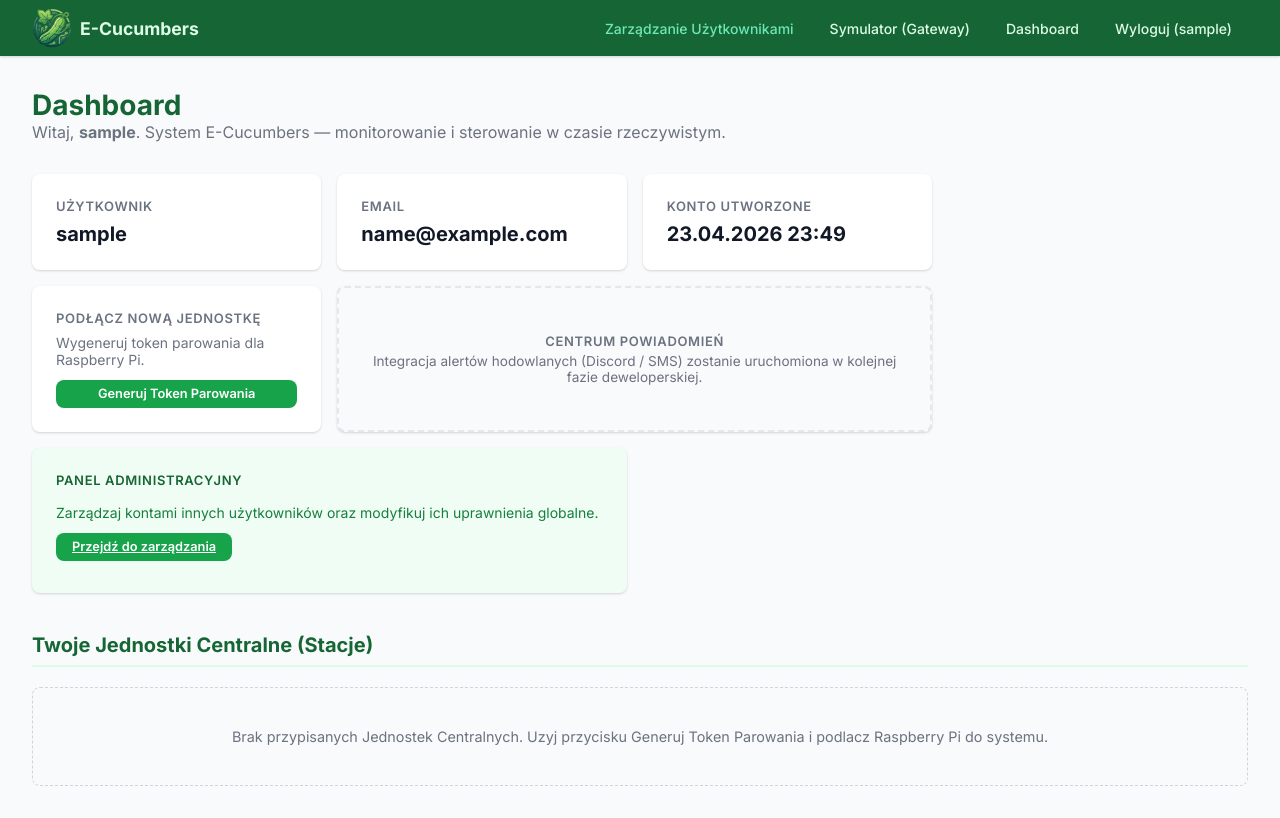
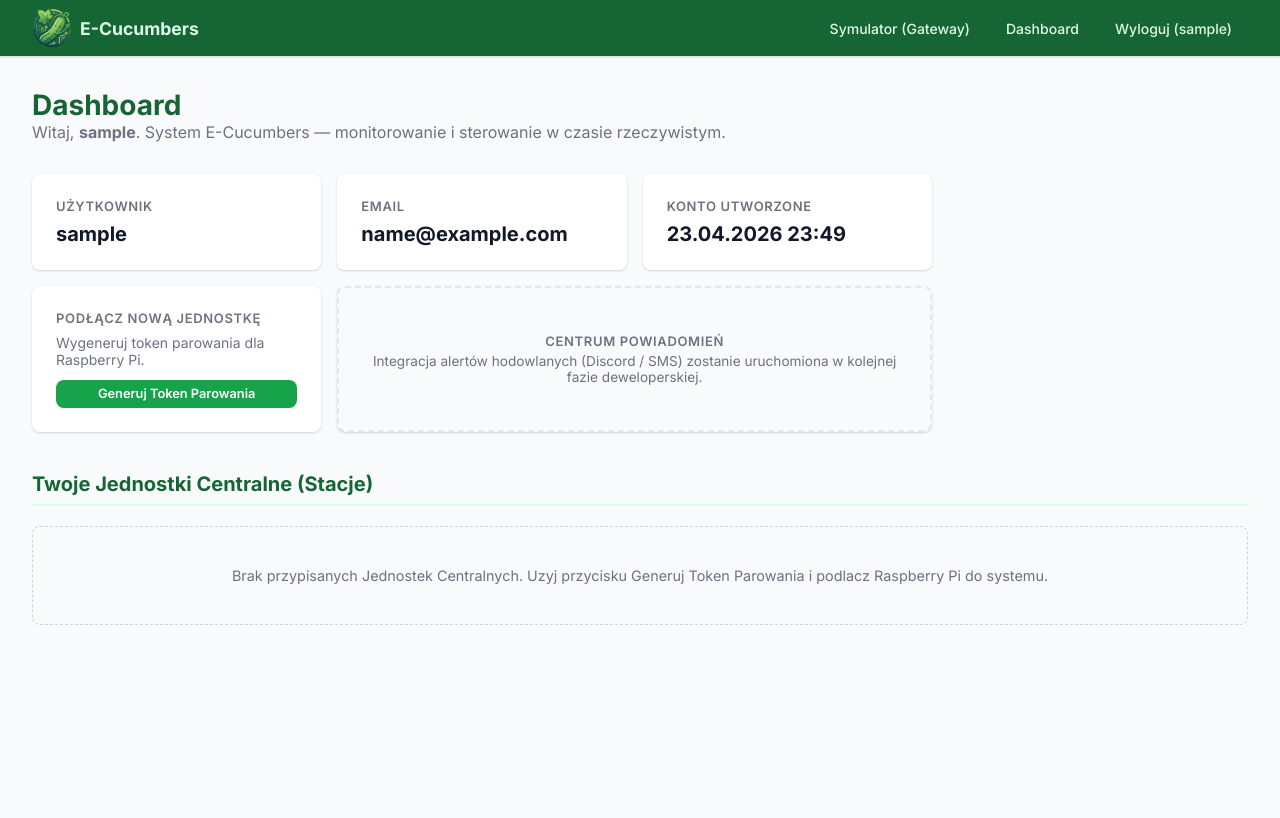
Before and after one commit to krlade/e-cucumbers, a Django app: page / in a window 1280 px wide. After the commit the page ends 625 px from the top, so only its background shows below. Run offline with Django 5.2, Linux system fonts and the light colour scheme; the visitor is signed in with stand-in values (Sample User, id 1); data that the repository does not hold is empty.

Commit message:
feat: ukrycie panelu administracyjnego i zarzadzania uzytkownikami z menu i dashboardu

```diff
--- a/api/templates/base.html
+++ b/api/templates/base.html
@@ -290,9 +290,7 @@
         <ul class="navbar-nav">
             {% if user.is_authenticated %}
             {% if user.is_superuser %}
-            <li><a href="{% url 'manage_users' %}" style="color: #6ee7b7;">Zarządzanie Użytkownikami</a></li>
-            {% endif %}
-            {% if user.is_superuser %}
+
             <li><a href="{% url 'simulation' %}">Symulator (Gateway)</a></li>
             {% endif %}
             <li><a href="{% url 'dashboard' %}">Dashboard</a></li>
--- a/api/templates/dashboard.html
+++ b/api/templates/dashboard.html
@@ -486,15 +486,8 @@
         <div style="color:var(--gray-500); font-size:0.85rem;">Integracja alertów hodowlanych (Discord / SMS) zostanie uruchomiona w kolejnej fazie deweloperskiej.</div>
     </div>
 
-    {% if user.is_superuser %}
-    <div class="info-card" style="background: var(--green-50); border: 1px solid var(--green-200); grid-column: span 2;">
-        <h3 style="color: var(--green-800);">Panel Administracyjny</h3>
-        <div style="padding:0.5rem 0;">
-            <p style="font-size: 0.875rem; color: var(--green-700); margin-bottom: 0.75rem;">Zarządzaj kontami innych użytkowników oraz modyfikuj ich uprawnienia globalne.</p>
-            <a href="{% url 'manage_users' %}" class="btn" style="padding: 0.4rem 1rem; font-size: 0.8rem; width: auto; display: inline-block;">Przejdź do zarządzania</a>
-        </div>
-    </div>
-    {% endif %}
+
+
 </div>
 
 <!-- Zarejestrowane Jednostki Centralne -->
```
